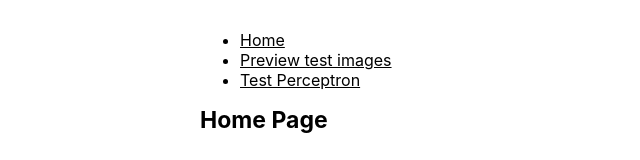
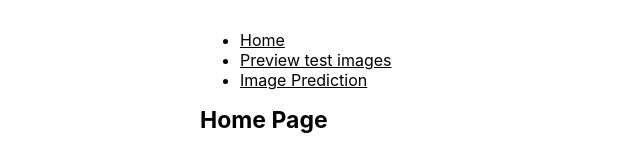
Before and after one commit to Jerga99/neural-network-course, a React (Create React App) app in the folder frontend/: page / in a window 1280 px wide. Shown: the part 186-346 px from the top of the page, without its empty margins (0-640 px from the left). Built offline with nearby package versions, Linux system fonts and the light colour scheme; the HTML template or start-up script is replaced by a standard one.

Commit message:
New image prediction page

```diff
--- a/frontend/src/App.js
+++ b/frontend/src/App.js
@@ -1,6 +1,7 @@
 import { useEffect, useState } from "react";
 import Home from "./pages/Home";
 import PreviewTestImages from "./pages/mnist/PreviewTestImages";
+import ImagePrediction from "./pages/mnist/ImagePrediction";
 
 function Navigation() {
 
@@ -24,8 +25,8 @@ function Navigation() {
           </div>
         </li>
         <li>
-          <div className="link" onClick={pushState("/mnist/test-perceptron")}>
-            Test Perceptron
+          <div className="link" onClick={pushState("/mnist/image-prediction")}>
+            Image Prediction
           </div>
         </li>
       </ul>
@@ -51,6 +52,8 @@ function Router() {
   switch(pathname) {
     case "/mnist/test-images":
        return <PreviewTestImages />;
+    case "/mnist/image-prediction":
+      return <ImagePrediction />;
     default:
       return <Home />;
   }
--- /dev/null
+++ b/frontend/src/pages/mnist/ImagePrediction.js
@@ -0,0 +1,34 @@
+import { useEffect, useState } from "react";
+
+
+function ImagePrediction() {
+  const [binaryModel, setBinaryModel] = useState(null);
+
+  useEffect(() => {
+    fetch("/mnist/binary-model.json")
+      .then(response => response.json())
+      .then(data => setBinaryModel(data));
+  }, []);
+
+  return (
+    <div className="page-container">
+      <div className="page-header">
+          Image Prediction - Binary Perceptron
+      </div>
+      <div className="page-content">
+        <canvas
+          style={{border: "1px solid black"}}
+        />
+      </div>
+      <div>
+        <button>Clear</button>
+        <button>Prediction</button>
+      </div>
+      <div>
+        Prediction: IS ZERO
+      </div>
+    </div>
+  )
+}
+
+export default ImagePrediction;
```
